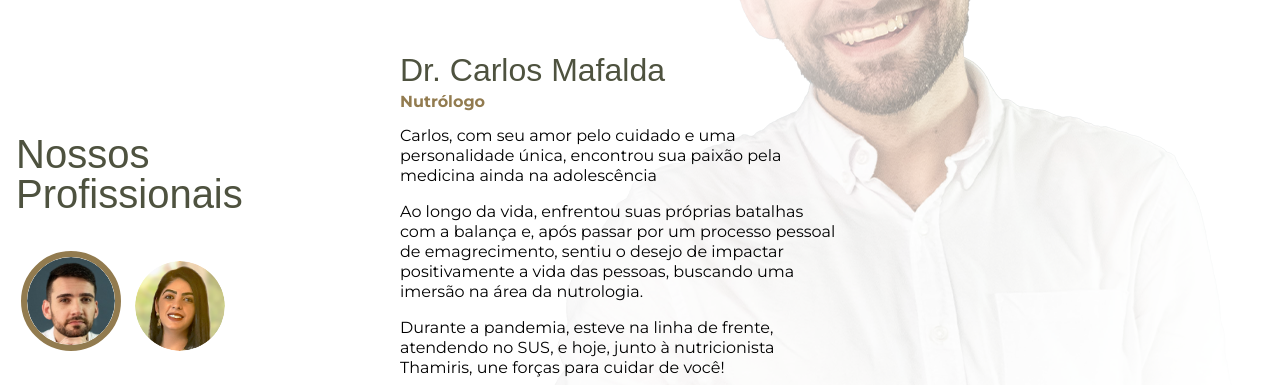
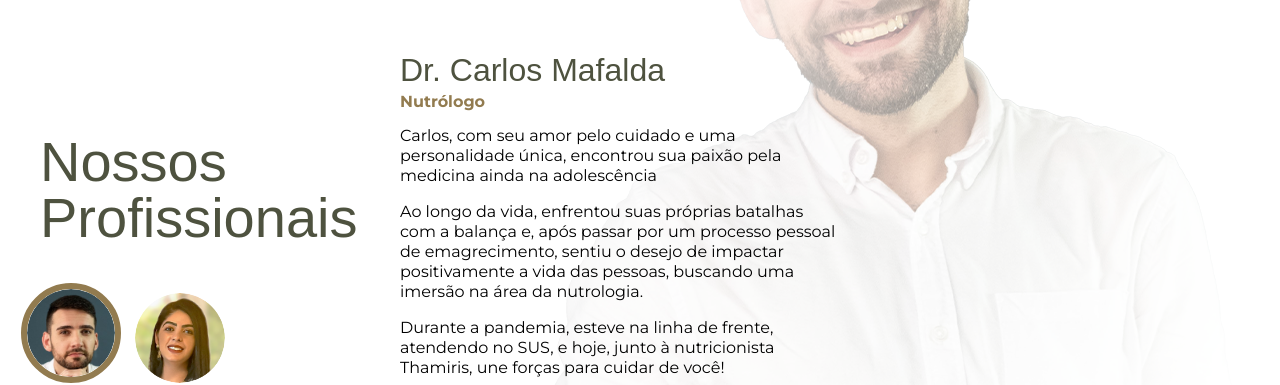
Before and after one commit to edsondiasjunior/brandconnect, a plain HTML site: page essenza-site/index.html in a window 1280 px wide. Shown: the part 2420-2805 px from the top of the page. Drawn offline with nearby package versions, Linux system fonts and the light colour scheme; a web font is replaced by a local one.

Commit message:
Atualiza'cão

```diff
--- a/essenza-site/style/time.css
+++ b/essenza-site/style/time.css
@@ -21,21 +21,18 @@
   flex-direction: column;
   justify-content: top;
   gap: 32px;
-  width: 30%;
+  width: 0%;
   margin-top: 130px;
   width: 90%;
 }
 
 .time_title h2 {
-  font-size: 4rem;
-}
-
-.time_title h2 {
   color: var(--verde);
   font-family: var(--font-secundaria);
-  font-size: 2.5rem;
+  font-size: 3.5rem;
   max-width: 90%;
   padding: 0 1rem;
+  margin-left: 1.5rem;
 }
 
 .time_content {
@@ -161,6 +158,7 @@ input[type="radio"]:checked + .button {
     width: 30%;
     padding: 12rem 0 2rem 0;
   }
+
   .time_aling {
     width: 100vw;
   }
```
